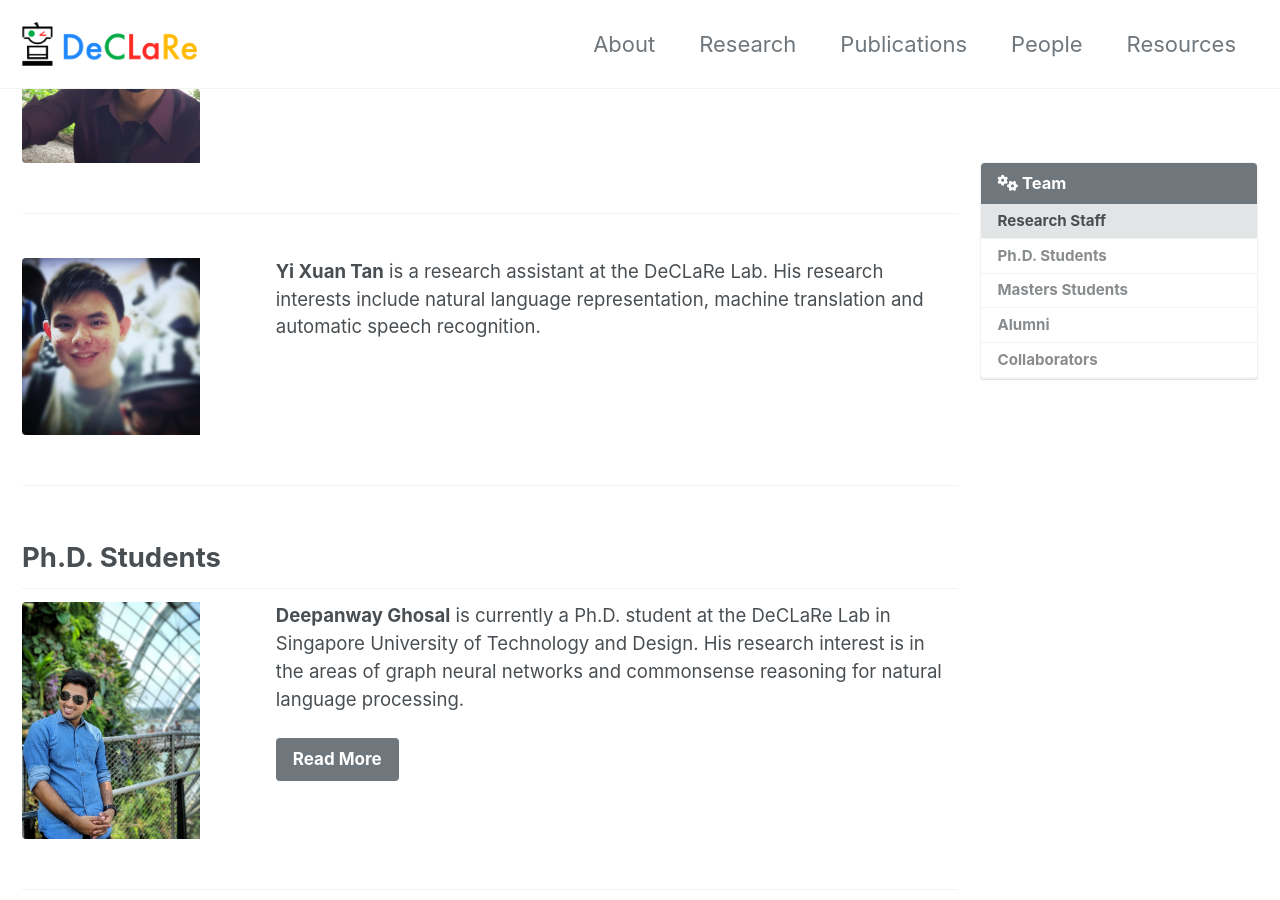
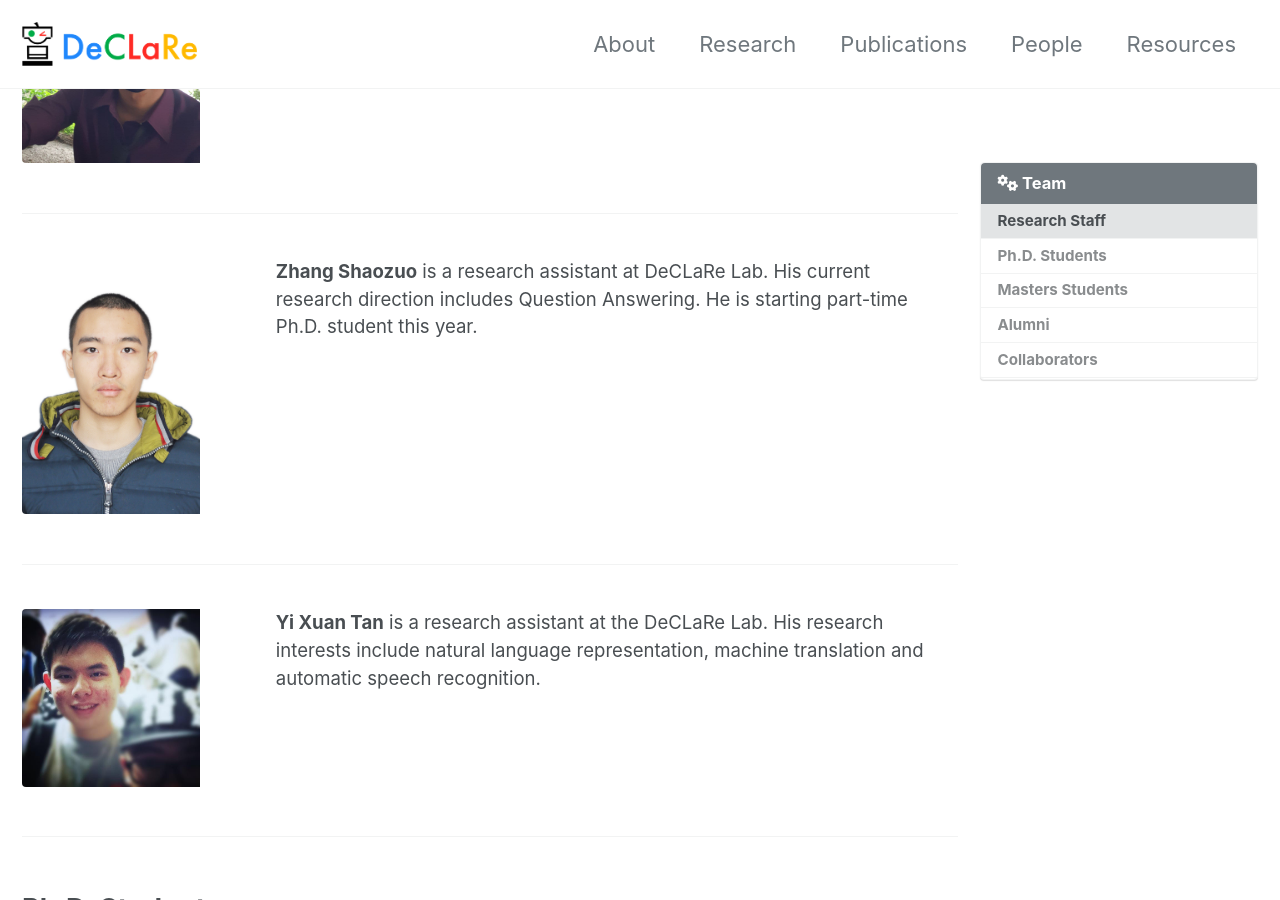
Before and after one commit to declare-lab/declare-lab.github.io, a Jekyll site: the page built from _pages/people.md, in a window 1280 px wide and 900 px high, scrolled down 1712 px. Built offline with Jekyll 4.4.1, drawn with Linux system fonts in a browser that asks for light colours; cached includes are drawn as plain includes; nearby versions of some CDN libraries.

Commit message:
Update people.md
Add Shaozuo

```diff
--- a/_pages/people.md
+++ b/_pages/people.md
@@ -234,7 +234,7 @@ We have an amazing team of researchers comprising of PhD Students, Senior Resear
 
 {% include feature_row2 id="henry_lim" type="left" %}
 
-<!-- {% include feature_row2 id="shaozuo" type="left" %} -->
+{% include feature_row2 id="shaozuo" type="left" %}
 
 {% include feature_row2 id="yixuan" type="left" %}
 
```
